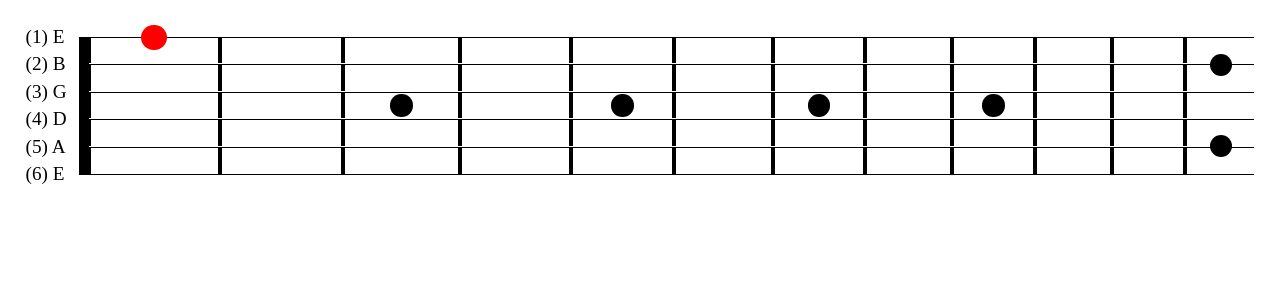
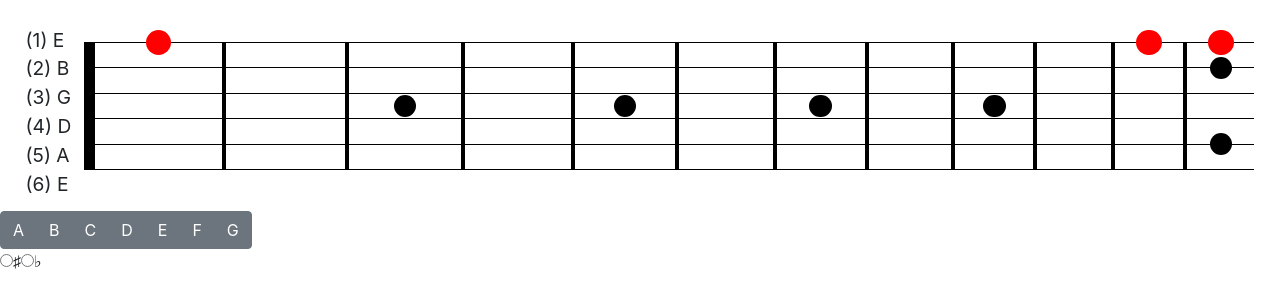
Before and after one commit to meddy/fretboard-trainer, a React (Create React App) app: page / in a window 1280 px wide. Shown: the top 308 px of the page. Built offline with nearby package versions, Linux system fonts and the light colour scheme.

Commit message:
Add bootstrap.

```diff
--- a/package.json
+++ b/package.json
@@ -10,11 +10,13 @@
     "@types/node": "^12.0.0",
     "@types/react": "^16.9.0",
     "@types/react-dom": "^16.9.0",
+    "@types/reactstrap": "^8.5.2",
+    "bootstrap": "^4.5.3",
     "eslint-plugin-simple-import-sort": "^5.0.3",
-    "normalize.css": "^8.0.1",
     "react": "^16.13.1",
     "react-dom": "^16.13.1",
     "react-scripts": "3.4.3",
+    "reactstrap": "^8.6.0",
     "typescript": "~3.7.2"
   },
   "scripts": {
--- a/src/App.tsx
+++ b/src/App.tsx
@@ -1,10 +1,13 @@
-import React from 'react';
+import React from "react";
+
 import Fretboard from "./Fretboard";
+import NoteSelector from "./NoteSelector";
 
 function App() {
   return (
     <div className="App">
       <Fretboard />
+      <NoteSelector />
     </div>
   );
 }
--- a/src/Fretboard.tsx
+++ b/src/Fretboard.tsx
@@ -28,8 +28,12 @@ export default function Fretboard() {
         <div className={styles.fret} />
         <div className={styles.fret} />
         <div className={styles.fret} />
-        <div className={styles.fret} />
-        <div className={styles.fret} />
+        <div className={styles.fret}>
+          <div className={styles.note} />
+        </div>
+        <div className={styles.fret}>
+          <div className={styles.note} />
+        </div>
         {/* 2nd */}
         <div className={styles.nut} />
         <div className={styles.fret} />
--- /dev/null
+++ b/src/NoteSelector.tsx
@@ -0,0 +1,44 @@
+import React, { useState } from "react";
+import { Button, ButtonGroup } from "reactstrap";
+
+export default function NoteSelector() {
+  const [note, setSelectedNote] = useState<string | null>(null);
+
+  return (
+    <>
+      <ButtonGroup>
+        <Button active={note === "A"} onClick={() => setSelectedNote("A")}>
+          A
+        </Button>
+        <Button active={note === "B"} onClick={() => setSelectedNote("B")}>
+          B
+        </Button>
+        <Button active={note === "C"} onClick={() => setSelectedNote("C")}>
+          C
+        </Button>
+        <Button active={note === "D"} onClick={() => setSelectedNote("D")}>
+          D
+        </Button>
+        <Button active={note === "E"} onClick={() => setSelectedNote("E")}>
+          E
+        </Button>
+        <Button active={note === "F"} onClick={() => setSelectedNote("F")}>
+          F
+        </Button>
+        <Button active={note === "G"} onClick={() => setSelectedNote("G")}>
+          G
+        </Button>
+      </ButtonGroup>
+      <div>
+        <label>
+          <input id="flat" name="accidental" type="radio" value="flat" />
+          &#9839;
+        </label>
+        <label>
+          <input id="sharp" name="accidental" type="radio" value="sharp" />
+          &#9837;
+        </label>
+      </div>
+    </>
+  );
+}
```
Also changed, not shown: src/index.tsx (+7 -6 lines), 1 other file (tests, documents, lock files or other folders).
